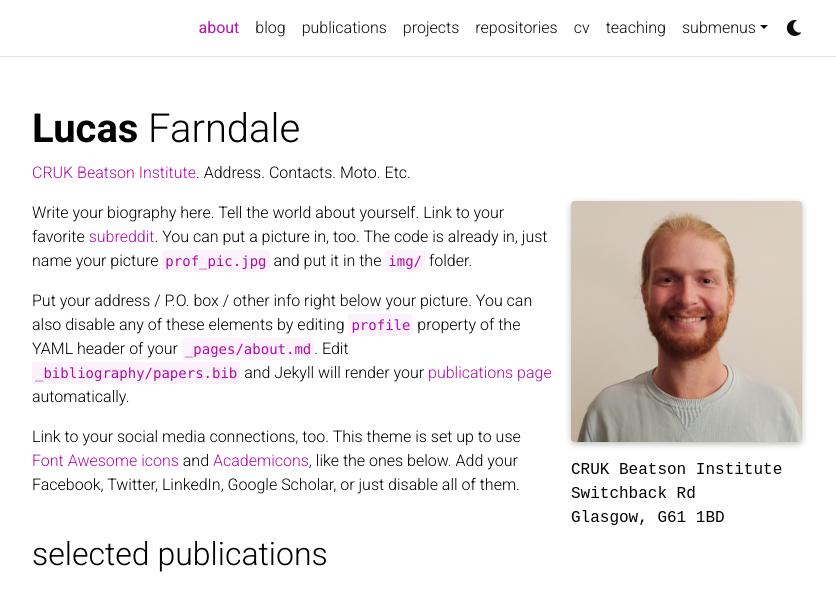
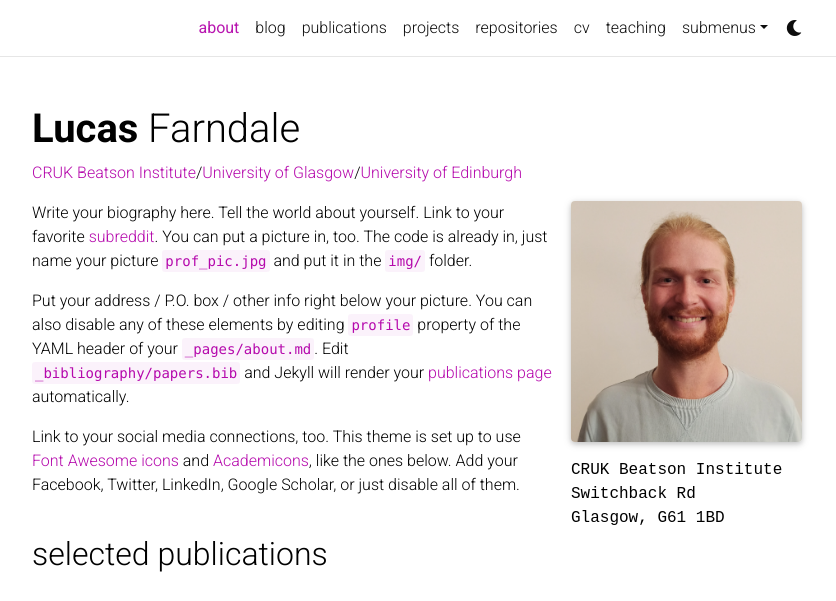
Before and after one commit to lucasfarndale/lucasfarndale.github.io, a Jekyll site: the page built from _pages/about.md, in a window 1280 px wide, cut to the strip 0-601 px from the top of the page. Shown: the whole strip, without its empty margins (223-1059 px from the left). Built offline with Jekyll 4.4.1, drawn with Linux system fonts in a browser that asks for light colours; full-size pictures stand in for the smaller copies a plugin makes; comment, search, counter and statistics services are not loaded; a style sheet for code colours, icons or effects is not loaded.

Commit message:
Update about.md

```diff
--- a/_pages/about.md
+++ b/_pages/about.md
@@ -2,7 +2,7 @@
 layout: about
 title: about
 permalink: /
-subtitle: <a href='https://www.beatson.gla.ac.uk/'>CRUK Beatson Institute</a>. Address. Contacts. Moto. Etc.
+subtitle: <a href='https://www.beatson.gla.ac.uk/'>CRUK Beatson Institute</a>/<a href='https://www.gla.ac.uk/schools/mathematicsstatistics/staff/lucasfarndale/'>University of Glasgow</a>/<a href='https://www.ed.ac.uk/profile/lucas-farndale'>University of Edinburgh</a>
 
 profile:
   align: right
```
